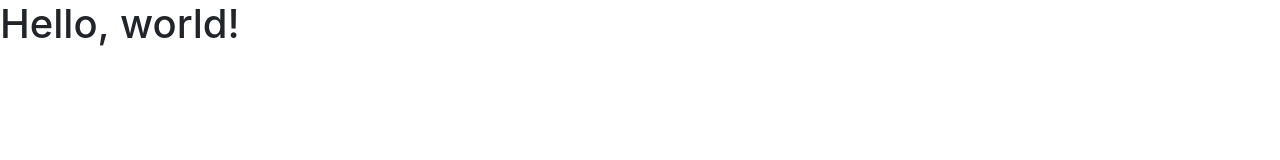
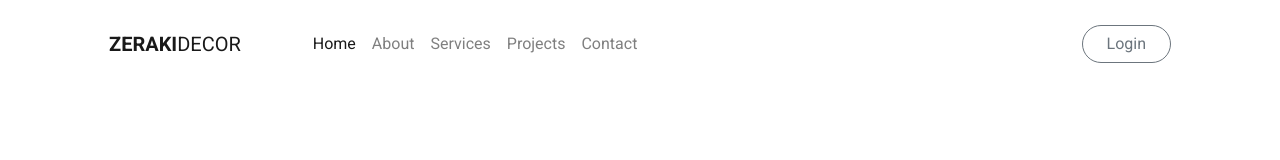
Before and after one commit to izo30/Home-Decor, a plain HTML site: page index.html in a window 1280 px wide. Drawn offline with nearby package versions, Linux system fonts and the light colour scheme.

Commit message:
Add navigation bar

```diff
--- a/index.html
+++ b/index.html
@@ -1,25 +1,87 @@
 <!doctype html>
 <html lang="en">
+
 <head>
   <!-- Required meta tags -->
   <meta charset="utf-8">
   <meta name="viewport" content="width=device-width, initial-scale=1, shrink-to-fit=no">
 
   <!-- Bootstrap CSS -->
-    <link rel="stylesheet" href="https://maxcdn.bootstrapcdn.com/bootstrap/4.0.0/css/bootstrap.min.css" integrity="sha384-Gn5384xqQ1aoWXA+058RXPxPg6fy4IWvTNh0E263XmFcJlSAwiGgFAW/dAiS6JXm" crossorigin="anonymous">
+  <link rel="stylesheet" href="https://maxcdn.bootstrapcdn.com/bootstrap/4.0.0/css/bootstrap.min.css"
+    integrity="sha384-Gn5384xqQ1aoWXA+058RXPxPg6fy4IWvTNh0E263XmFcJlSAwiGgFAW/dAiS6JXm" crossorigin="anonymous">
 
   <title>Hello, world!</title>
+
+  <style>
+    @import url('https://fonts.googleapis.com/css2?family=Roboto:ital,wght@0,100;0,300;0,400;0,500;0,700;0,900;1,100;1,300;1,400;1,500;1,700;1,900&display=swap');
+    * {
+      font-family: 'Roboto';
+    }
+
+    .navbar {
+      background: none;
+    }
+
+    .brand-bold {
+      font-weight: 700;
+    }
+
+    .brand-thin {
+      font-weight: 300;
+    }
+
+    .auth-button {
+      border-radius: 30px;
+    }
+  </style>
 </head>
+
 <body>
-    <h1>Hello, world!</h1>
+  <div class="container">
+    <nav class="navbar navbar-expand-lg navbar-light p-4">
+      <a class="navbar-brand" href="#"><span class='brand-bold'>ZERAKI</span brand-thin>DECOR</span></a>
+      <button class="navbar-toggler" type="button" data-toggle="collapse" data-target="#navbarSupportedContent"
+        aria-controls="navbarSupportedContent" aria-expanded="false" aria-label="Toggle navigation">
+        <span class="navbar-toggler-icon"></span>
+      </button>
+
+      <div class="collapse navbar-collapse" id="navbarSupportedContent">
+        <ul class="navbar-nav mr-auto">
+          <li class="nav-item active ml-lg-5">
+            <a class="nav-link" href="#">Home <span class="sr-only">(current)</span></a>
+          </li>
+          <li class="nav-item">
+            <a class="nav-link" href="#">About</a>
+          </li>
+          <li class="nav-item">
+            <a class="nav-link" href="#">Services</a>
+          </li>
+          <li class="nav-item">
+            <a class="nav-link" href="#">Projects</a>
+          </li>
+          <li class="nav-item">
+            <a class="nav-link" href="#">Contact</a>
+          </li>
+        </ul>
+        <button class="btn btn-outline-secondary rounded-5 my-2 my-lg-0 my-sm-0 auth-button pr-4 pl-4">Login</button>
+      </div>
+    </nav>
+  </div>
 
   <!-- Optional JavaScript -->
   <!-- jQuery first, then Popper.js, then Bootstrap JS -->
-    <script src="https://code.jquery.com/jquery-3.2.1.slim.min.js" integrity="sha384-KJ3o2DKtIkvYIK3UENzmM7KCkRr/rE9/Qpg6aAZGJwFDMVNA/GpGFF93hXpG5KkN" crossorigin="anonymous"></script>
-    <script src="https://cdnjs.cloudflare.com/ajax/libs/popper.js/1.12.9/umd/popper.min.js" integrity="sha384-ApNbgh9B+Y1QKtv3Rn7W3mgPxhU9K/ScQsAP7hUibX39j7fakFPskvXusvfa0b4Q" crossorigin="anonymous"></script>
-    <script src="https://maxcdn.bootstrapcdn.com/bootstrap/4.0.0/js/bootstrap.min.js" integrity="sha384-JZR6Spejh4U02d8jOt6vLEHfe/JQGiRRSQQxSfFWpi1MquVdAyjUar5+76PVCmYl" crossorigin="anonymous"></script>
+  <script src="https://code.jquery.com/jquery-3.2.1.slim.min.js"
+    integrity="sha384-KJ3o2DKtIkvYIK3UENzmM7KCkRr/rE9/Qpg6aAZGJwFDMVNA/GpGFF93hXpG5KkN"
+    crossorigin="anonymous"></script>
+  <script src="https://cdnjs.cloudflare.com/ajax/libs/popper.js/1.12.9/umd/popper.min.js"
+    integrity="sha384-ApNbgh9B+Y1QKtv3Rn7W3mgPxhU9K/ScQsAP7hUibX39j7fakFPskvXusvfa0b4Q"
+    crossorigin="anonymous"></script>
+  <script src="https://maxcdn.bootstrapcdn.com/bootstrap/4.0.0/js/bootstrap.min.js"
+    integrity="sha384-JZR6Spejh4U02d8jOt6vLEHfe/JQGiRRSQQxSfFWpi1MquVdAyjUar5+76PVCmYl"
+    crossorigin="anonymous"></script>
 
   <!-- Vue JS -->
   <script src="https://cdn.jsdelivr.net/npm/vue@2.6.12/dist/vue.js"></script>
 </body>
+
 </html>
```
Lines whose indentation alone changed are shown as unchanged.
